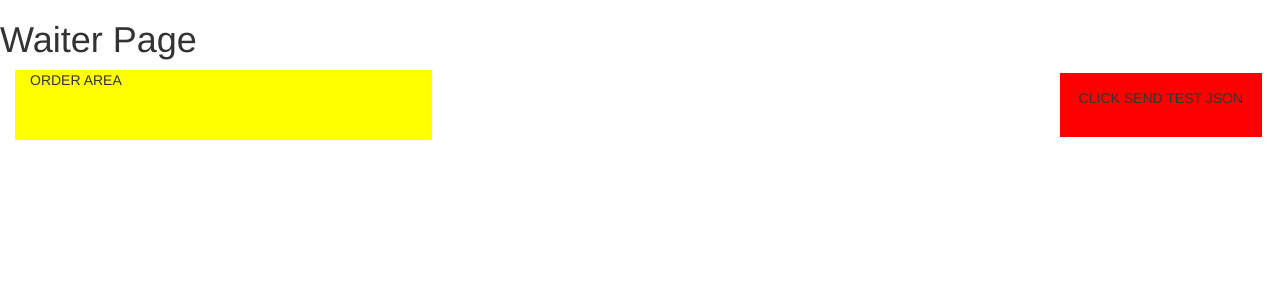
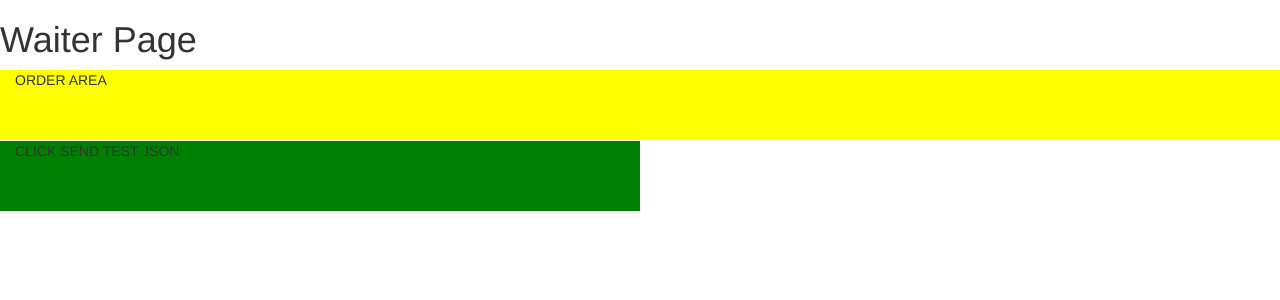
Before and after one commit to criewaldt/rPOS, a Flask app: page / in a window 1280 px wide. Shown: the top 300 px of the page. Run offline with Flask 2, Linux system fonts and the light colour scheme; some libraries are stand-ins or nearby versions.

Commit message:
waiter.js work

```diff
--- a/server/static/css/waiter.css
+++ b/server/static/css/waiter.css
@@ -6,7 +6,6 @@
 .button{
 	width:50%;
 	float: left;
-	height:70px;//maybe remove this and allow auto size?
 	white-space: nowrap;
 	border-style: solid;
 	border-color: #ffffff;
@@ -50,3 +49,10 @@
 .item:hover{
 	background-color:yellow;
 	text-align: center;}
+
+#sendTest{
+	position: relative;
+	width:50%;
+	height:70px;
+	background-color: green;
+}
--- a/server/static/js/waiter.js
+++ b/server/static/js/waiter.js
@@ -11,7 +11,7 @@
 window.mySocket;//setup global var for the websocket
 window.TheOrder;//setup global var for the order
 var AllMyItems;//setup global var for all items that can be ordered
-var orderData = {'orderData' : {'burger':{'mods':['cheese', 'bacon']}}};
+var orderData = {'orderData' : {}};
 var currentBranch;//used in button building
 var parentDiv = 'terminal';//used in button building
 
@@ -56,9 +56,6 @@ function HTMLgenerator(id,parentDiv,price) {
 	console.log(parentDiv);
 
 	$('#'+id).html(id.toUpperCase());
-
-
-
 };
 
 function createItem(id,parentDiv,price){
@@ -68,13 +65,22 @@ function createItem(id,parentDiv,price){
 	newItem.setAttribute('value',price);
 	document.getElementById(parentDiv).appendChild(newItem);
 	$('#'+id).html(id.toUpperCase());
+	$('#'+id).click (function () {
+			console.log($(this).attr("value"));
+			if (!orderData["orderData"][id]) {
+				orderData["orderData"][id] = 1;}
+			else {orderData["orderData"][id] += 1;}
+			console.log(orderData)
+			addItemToOrder(id+orderData["orderData"][id]);
+			return false;});
 }
-function buttonClick(){
-	$(this).children().toggle();};
-
-function subbuttonClick(){
-	this.children().toggle();
-	return false};
+function addItemToOrder(itemName){
+	console.log(itemName);
+	var newItem = document.createElement("li");
+	newItem.setAttribute('id',itemName);
+	document.getElementById('orderArea').appendChild(newItem);
+	$('#'+itemName).html(itemName.toUpperCase());
+};
 
 $(document).ready(function(){
 	mySocket = io.connect();//create new websocket,
--- a/server/templates/waiter.html
+++ b/server/templates/waiter.html
@@ -21,9 +21,15 @@
 	<body>
 	 <h1>Waiter Page</h1>
 	 <div class="container-fluid">
-	 <div class="col-md-4" id="orderArea">ORDER AREA</div>
-	<div class="col-md-6" id="terminal"></div>
-	 <div class ="col-md-2 button" id="sendTest">CLICK SEND TEST JSON</div>
+	 <div class="row">
+	 <div class="col-md-12" id="orderArea">ORDER AREA</div>
+	 </div>
+	 <div class="row">
+	<div class="col-md-12" id="terminal"></div>
+	</div>
+	<div class="row">
+	 <div class ="col-md-12" id="sendTest">CLICK SEND TEST JSON</div>
+</div>
 	</div>
 </body>
 </html>
```
Also changed, not shown: 3 other files.
